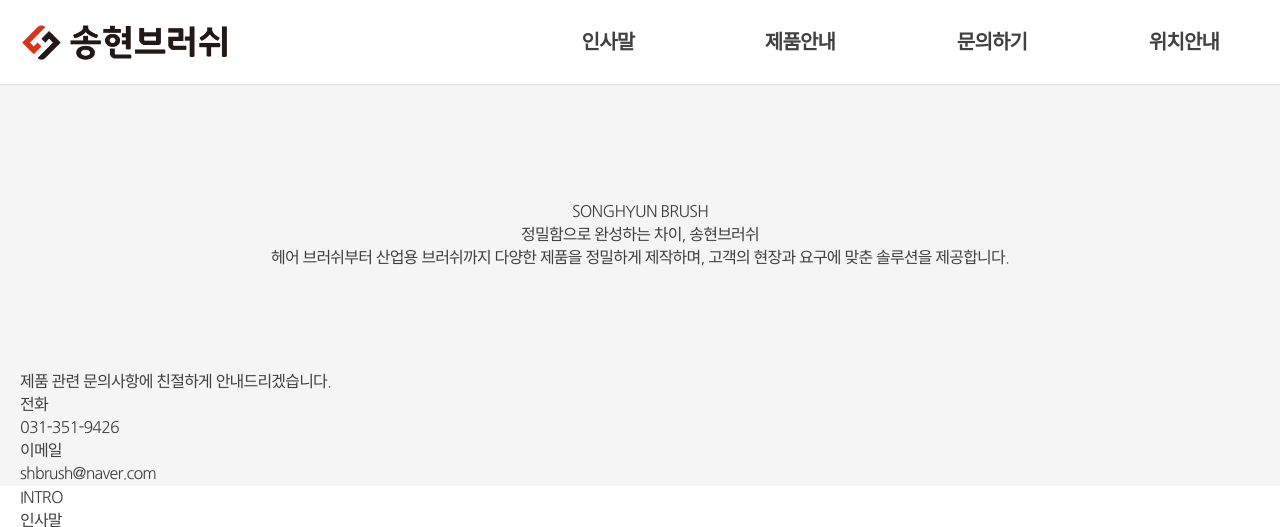
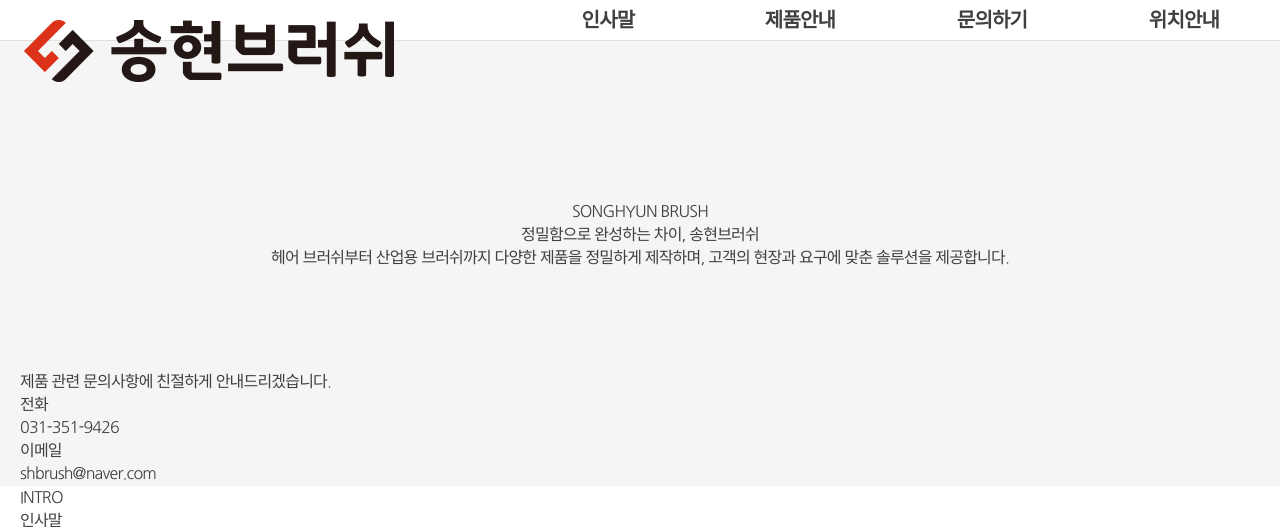
Before and after one commit to shbrush/shbrush, a PHP site: page / in a window 1280 px wide. Shown: the top 527 px of the page. Run offline with PHP 8.4, Linux system fonts and the light colour scheme; some libraries are stand-ins or nearby versions.

Commit message:
Update layout.css

```diff
--- a/css/layout.css
+++ b/css/layout.css
@@ -1,9 +1,9 @@
 /*top*/
 .top {border-bottom:1px solid #e0e0e0; position:fixed; width:100%; background:#fff;}
 .top .inner {display:flex; align-items:center; justify-content:flex-start; flex-wrap:wrap; padding:0;}
-.top .logo {width:min(50%, 250px); padding:20px;}
+.top .logo {height:40px; padding:10px 20px;}
 .top ul {width:100%; display:flex; align-items:center; border-top:1px solid #e0e0e0;}
-.top ul li {font-weight:700; flex:1; display:flex; align-items:center; justify-content:center; text-align:center; padding:15px 0;}
+.top ul li {font-weight:700; flex:1; display:flex; align-items:center; justify-content:center; text-align:center; height:40px;}
 .top ul li:not(:last-child) {border-right:1px solid #e0e0e0;}
 
 @media all and (min-width:768px) {
```
